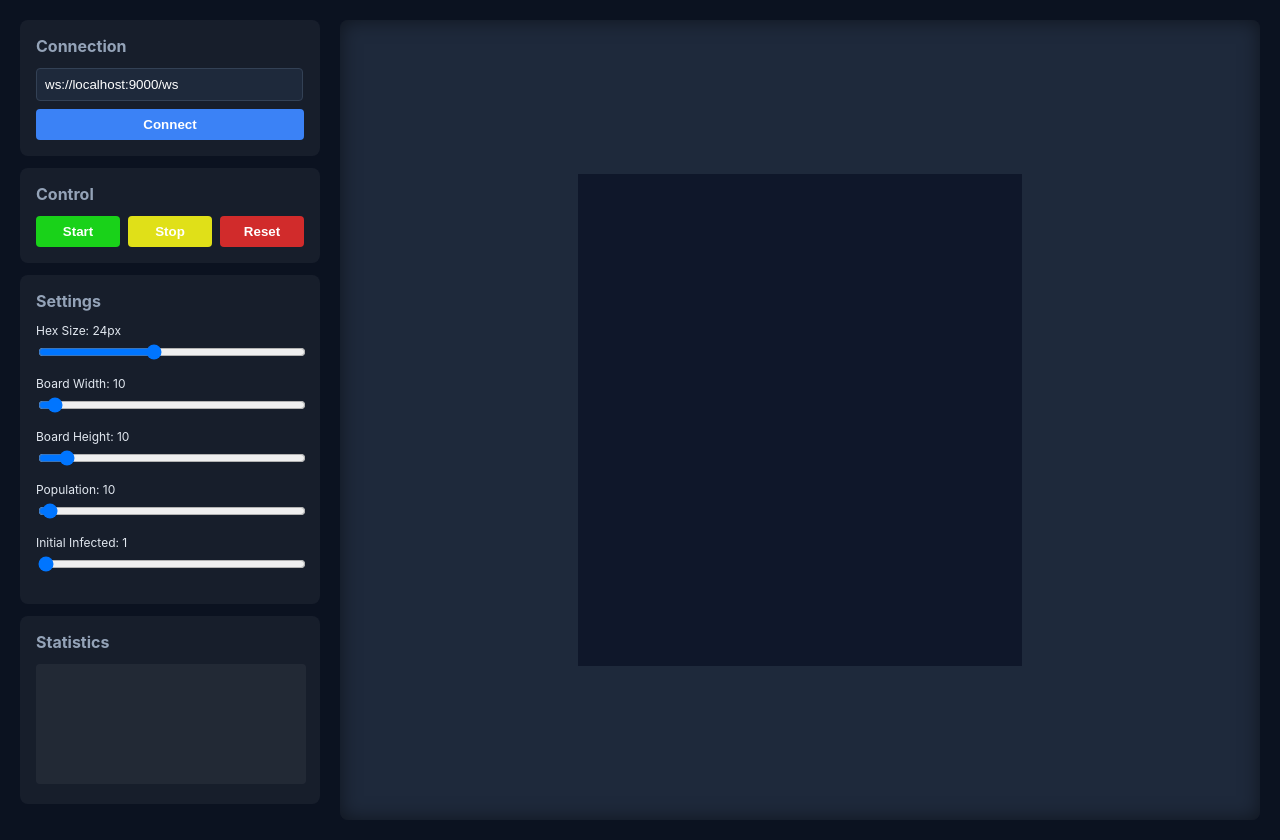
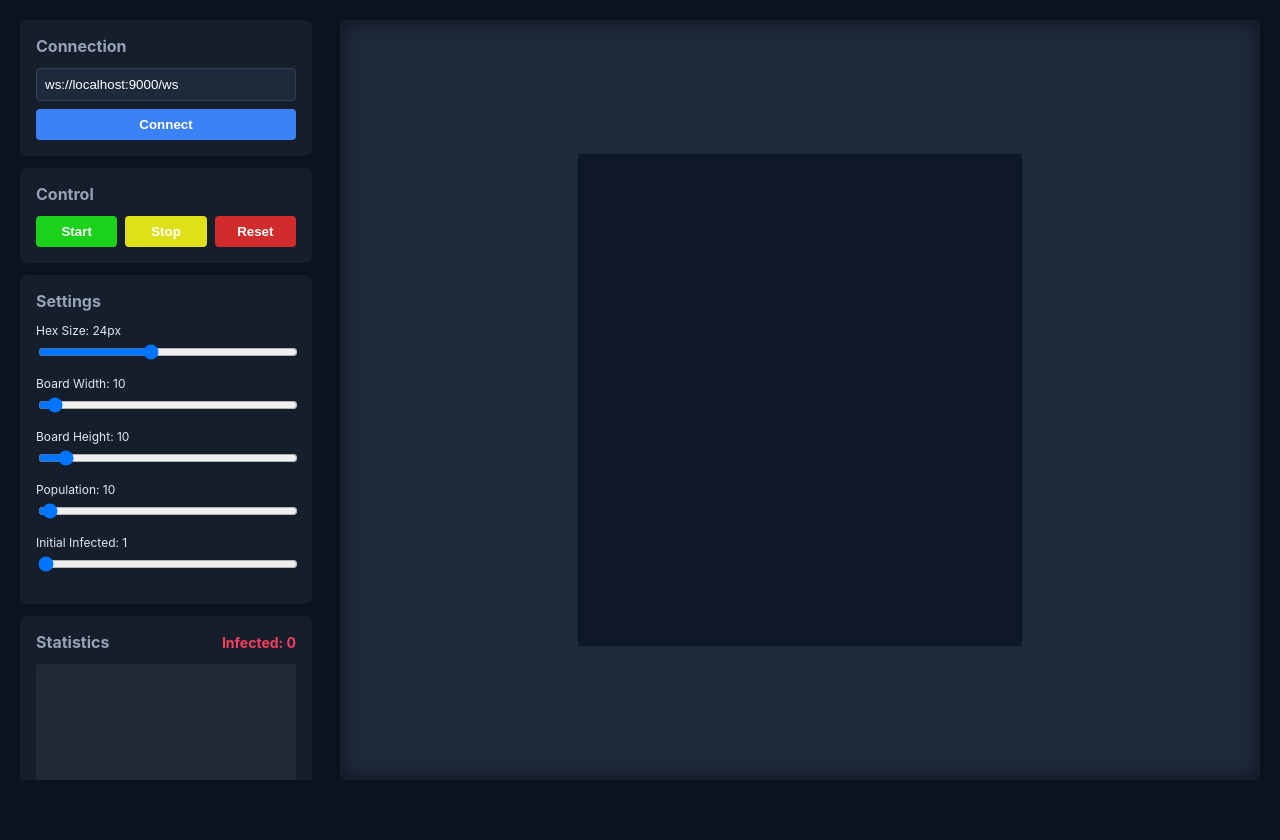
Before and after one commit to pibuxd/epidemic-simulator, a React (Vite) app in the folder src/main/frontend/: page / in a window 1280 px wide. After the commit the page ends 800 px from the top, so only its background shows below. Built offline with nearby package versions, Linux system fonts and the light colour scheme.

Commit message:
Fix page size and paddings. Change graph looks. Fix graph not drawing start state.

```diff
--- a/src/main/frontend/src/EpidemicFrontend.jsx
+++ b/src/main/frontend/src/EpidemicFrontend.jsx
@@ -151,9 +151,8 @@ export default function EpidemicFrontend() {
     if (!c) return;
     const ctx = c.getContext("2d");
     const dpr = window.devicePixelRatio || 1;
-    const W = 270; const H = 120;
+    const W = c.clientWidth; const H = c.clientHeight;
     c.width = W * dpr; c.height = H * dpr;
-    c.style.width = W + "px"; c.style.height = H + "px";
     ctx.setTransform(dpr, 0, 0, dpr, 0, 0);
     ctx.clearRect(0, 0, W, H);
     ctx.fillStyle = "rgba(255,255,255,0.05)"; ctx.fillRect(0, 0, W, H);
@@ -168,9 +167,6 @@ export default function EpidemicFrontend() {
       if (i === 0) ctx.moveTo(x, y); else ctx.lineTo(x, y);
     }
     ctx.stroke();
-    const last = history[history.length - 1];
-    ctx.fillStyle = "#f43f5e"; ctx.font = "bold 14px sans-serif";
-    ctx.fillText(`Infected: ${last ? last.inf : 0}`, 10, 20);
   }, [history]);
 
   const connect = useCallback(() => {
@@ -202,8 +198,8 @@ export default function EpidemicFrontend() {
   }, [connected, simulationStarted, simParams, sendCommand]);
 
   return (
-    <div style={{ display: "grid", gridTemplateColumns: "300px 1fr", gap: "20px", padding: "20px", fontFamily: "Inter, sans-serif", background: "#0b1220", minHeight: "100vh", color: "#e2e8f0" }}>
-      <div style={{ display: "flex", flexDirection: "column", gap: "12px" }}>
+    <div style={{ display: "grid", gridTemplateColumns: "300px 1fr", gridTemplateRows: "1fr", gap: "20px", padding: "20px", fontFamily: "Inter, sans-serif", background: "#0b1220", height: "100vh", boxSizing: "border-box", overflow: "hidden", color: "#e2e8f0" }}>
+      <div style={{ display: "flex", flexDirection: "column", gap: "12px", overflowY: "auto", paddingRight: "8px" }}>
         <div style={{ background: "rgba(255,255,255,0.05)", padding: "16px", borderRadius: "8px" }}>
           <h3 style={{ margin: "0 0 12px 0", fontSize: "16px", color: "#94a3b8" }}>Connection</h3>
           <input value={wsUrl} onChange={e => setWsUrl(e.target.value)} style={{ width: "93%", padding: "8px", marginBottom: "8px", background: "#1e293b", border: "1px solid #334155", color: "white", borderRadius: "4px" }} />
@@ -212,9 +208,24 @@ export default function EpidemicFrontend() {
         <div style={{ background: "rgba(255,255,255,0.05)", padding: "16px", borderRadius: "8px" }}>
           <h3 style={{ margin: "0 0 12px 0", fontSize: "16px", color: "#94a3b8" }}>Control</h3>
           <div style={{ display: "flex", gap: "8px" }}>
-            <button onClick={() => { sendCommand("start"); setSimulationStarted(true); isRunningRef.current = true; }} style={{ flex: 1, padding: "8px", borderRadius: "4px", border: "none", cursor: "pointer", background: "#19d219", color: "white", fontWeight: "bold" }}>Start</button>
-            <button onClick={() => { sendCommand("stop"); isRunningRef.current = false; }} style={{ flex: 1, padding: "8px", borderRadius: "4px", border: "none", cursor: "pointer", background: "#e0e018", color: "white", fontWeight: "bold" }}>Stop</button>
-            <button onClick={() => { sendCommand("reset"); setSimulationStarted(false); setHistory([]); isRunningRef.current = false; }} style={{ flex: 1, padding: "8px", borderRadius: "4px", border: "none", cursor: "pointer", background: "#d12b2b", color: "white", fontWeight: "bold" }}>Reset</button>
+            <button onClick={() => {
+              sendCommand("start");
+              setSimulationStarted(true);
+              const currentAgents = animationState.current.targetAgents;
+              const infectedCount = currentAgents.filter(a => a.status === 1).length;
+              setHistory([{ t: Date.now(), inf: infectedCount }]);
+              isRunningRef.current = true;
+            }} style={{ flex: 1, padding: "8px", borderRadius: "4px", border: "none", cursor: "pointer", background: "#19d219", color: "white", fontWeight: "bold" }}>Start</button>
+            <button onClick={() => {
+              sendCommand("stop");
+              isRunningRef.current = false;
+            }} style={{ flex: 1, padding: "8px", borderRadius: "4px", border: "none", cursor: "pointer", background: "#e0e018", color: "white", fontWeight: "bold" }}>Stop</button>
+            <button onClick={() => {
+              sendCommand("reset");
+              setSimulationStarted(false);
+              setHistory([]);
+              isRunningRef.current = false;
+            }} style={{ flex: 1, padding: "8px", borderRadius: "4px", border: "none", cursor: "pointer", background: "#d12b2b", color: "white", fontWeight: "bold" }}>Reset</button>
           </div>
         </div>
         <div style={{ background: "rgba(255,255,255,0.05)", padding: "16px", borderRadius: "8px" }}>
@@ -241,7 +252,12 @@ export default function EpidemicFrontend() {
           </div>
         </div>
         <div style={{ background: "rgba(255,255,255,0.05)", padding: "16px", borderRadius: "8px" }}>
-          <h3 style={{ margin: "0 0 12px 0", fontSize: "16px", color: "#94a3b8" }}>Statistics</h3>
+          <div style={{ display: "flex", justifyContent: "space-between", alignItems: "center", marginBottom: "12px" }}>
+            <h3 style={{ margin: "0", fontSize: "16px", color: "#94a3b8" }}>Statistics</h3>
+            <span style={{ color: "#f43f5e", fontWeight: "bold", fontSize: "14px" }}>
+              Infected: {history.length > 0 ? history[history.length - 1].inf : 0}
+            </span>
+          </div>
           <canvas ref={chartRef} style={{ width: "100%", height: "120px", borderRadius: "4px" }} />
         </div>
       </div>
```
